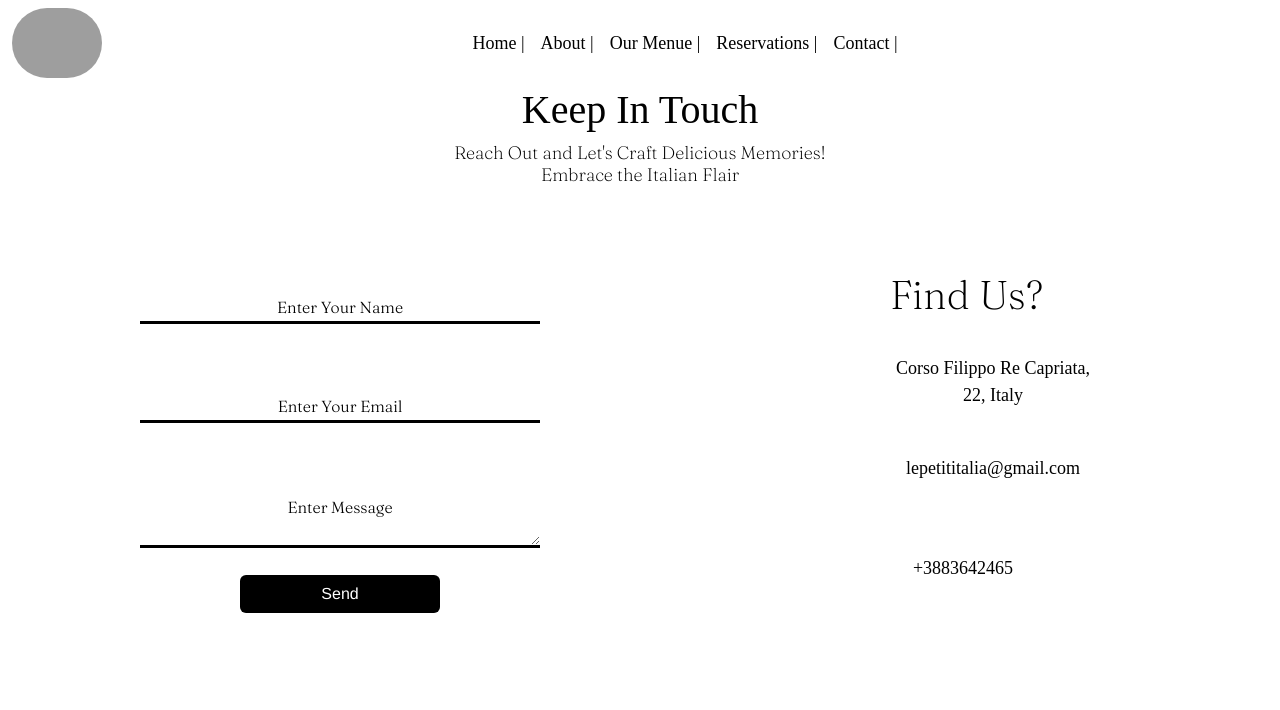
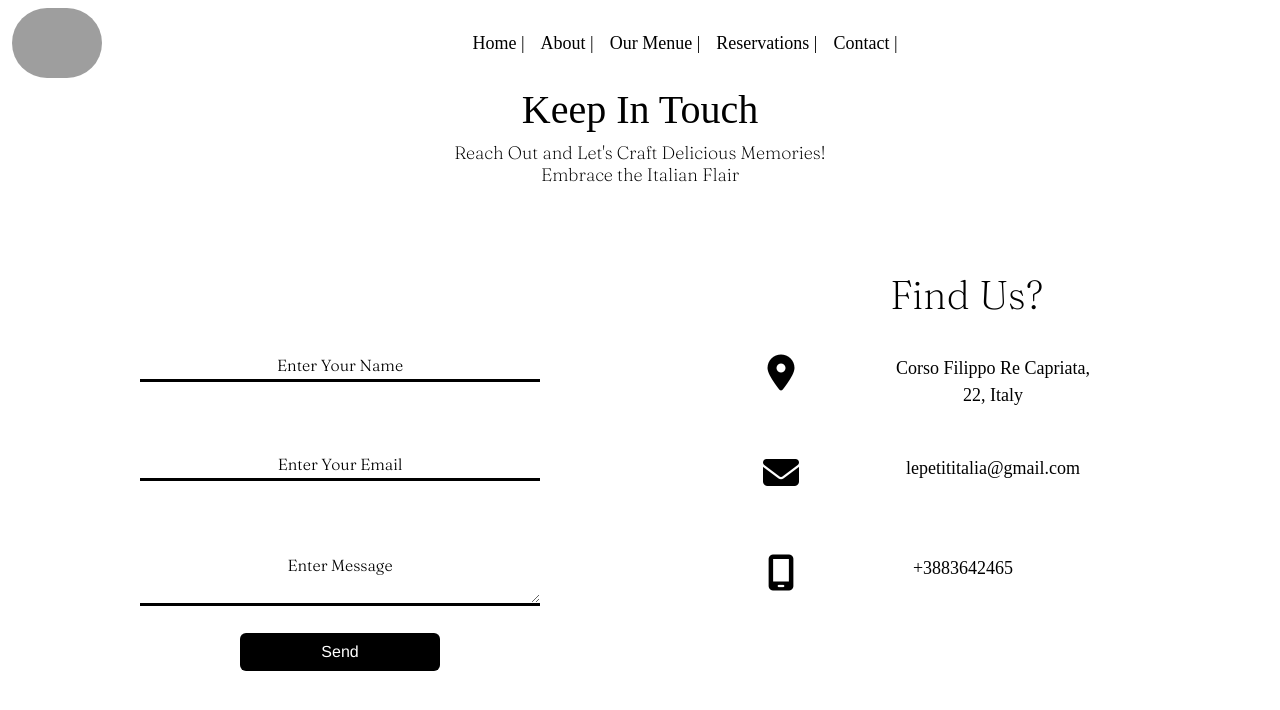
Before and after one commit to isaacszubaidah/NODEJSEOMP, a Vue app in the folder frontend/: page /contact in a window 1280 px wide. Shown: the top 710 px of the page. Built offline with nearby package versions, Linux system fonts and the light colour scheme; grey boxes are pictures that could not be loaded; a web font is replaced by a local one.

Commit message:
styling to the contact page

```diff
--- a/frontend/public/index.html
+++ b/frontend/public/index.html
@@ -10,6 +10,7 @@
     <link rel="preconnect" href="https://fonts.googleapis.com">
     <link rel="preconnect" href="https://fonts.gstatic.com" crossorigin>
     <link href="https://fonts.googleapis.com/css2?family=Alegreya:ital,wght@0,400..900;1,400..900&family=Fraunces:ital,opsz,wght@0,9..144,100..900;1,9..144,100..900&family=Playfair+Display:ital,wght@1,400..900&family=Source+Serif+4:ital,opsz,wght@0,8..60,200..900;1,8..60,200..900&display=swap" rel="stylesheet">
+    <script src="https://kit.fontawesome.com/481db5cee8.js" crossorigin="anonymous"></script>
   </head>
   <body>
     <noscript>
--- a/frontend/src/components/Navbar.vue
+++ b/frontend/src/components/Navbar.vue
@@ -49,7 +49,7 @@
               class="nav-link active"
               aria-curent="page"
               to="/contact"
-              >Contact</router-link
+              >Contact  |</router-link
             >
           </li>
         </ul>
--- a/frontend/src/views/ContactView.vue
+++ b/frontend/src/views/ContactView.vue
@@ -60,7 +60,7 @@
           </div>
         </form>
       </div>
-      <div class="col-6 columnA">
+      <div class="col-6 columnB">
         <span class="subhead">Find Us?</span>
 
         <div class="row iconRow">
@@ -77,7 +77,7 @@
         </div>
         <div class="row iconRow">
           <div class="col-3">
-            <p><i class="fa fa-mobile fa-2x"></i></p>
+            <p><i class="fa-solid fa-mobile-screen fa-2x"></i></p>
           </div>
           <div class="col-9"><p class="num">+3883642465</p></div>
         </div>
@@ -223,7 +223,13 @@ p {
 }
 
 .columnA {
-  height: 300px;
+  padding-top: 58px;
+  height: 500px;
+  width: 400px;
+}
+.columnB {
+  padding-bottom: 49px;
+  height: 500px;
   width: 400px;
 }
 
```
